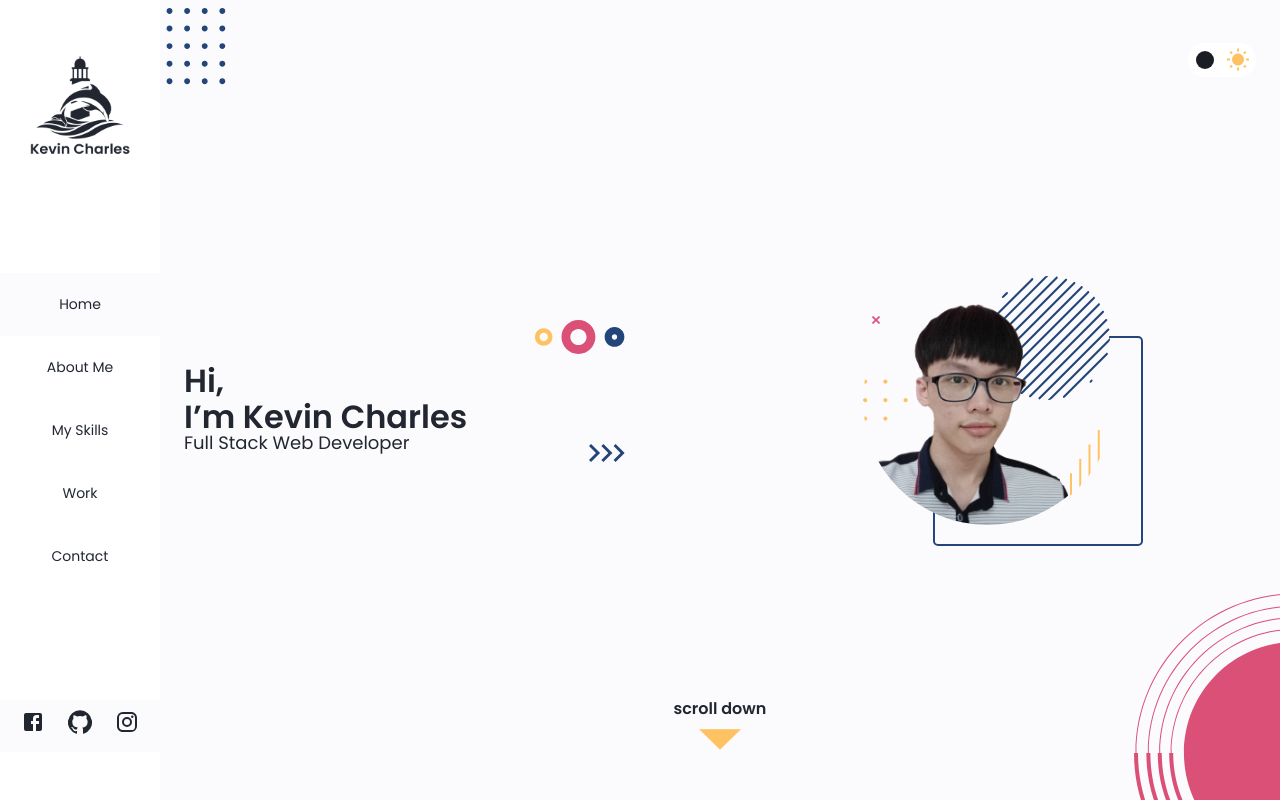
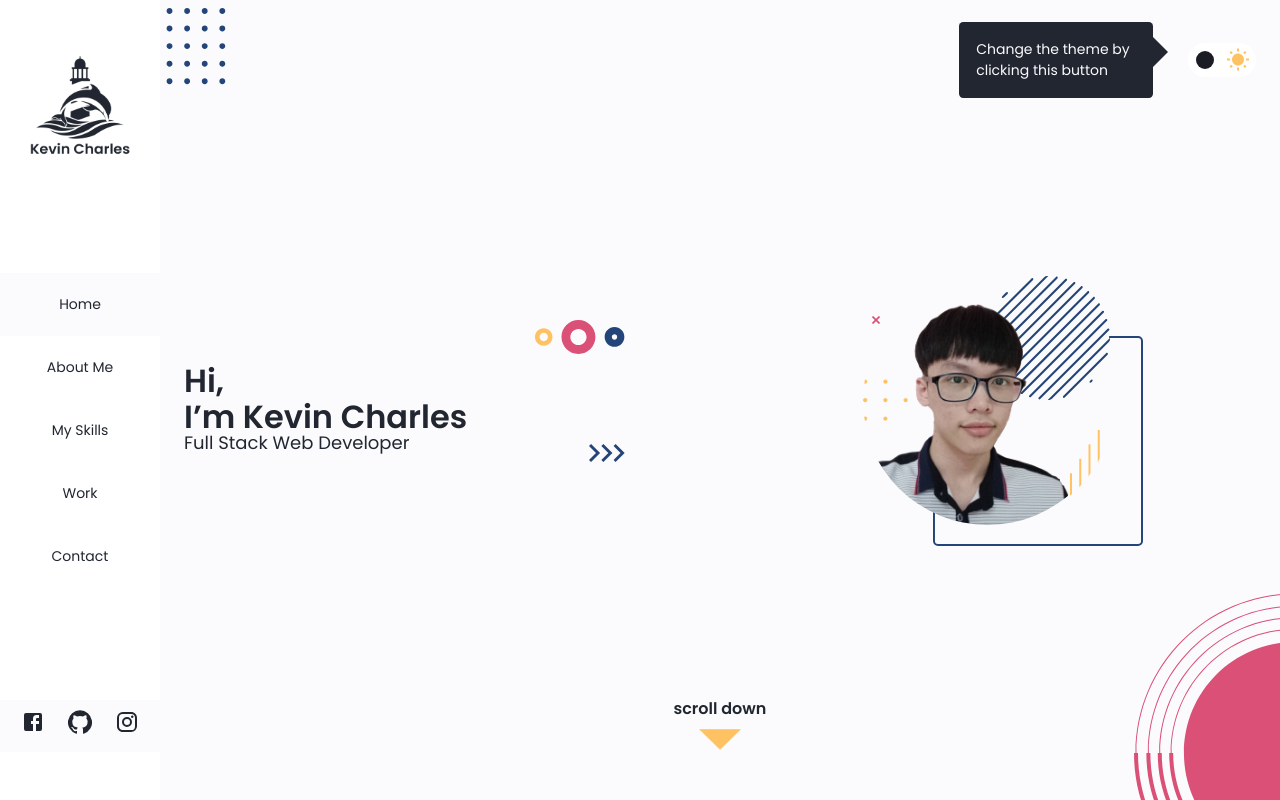
Before and after one commit to kevincharless/myportfolio, a React (Create React App) app: page / in a window 1280 px wide. Shown: the top 800 px of the page. Built offline with nearby package versions, Linux system fonts and the light colour scheme.

Commit message:
User Review

```diff
--- a/src/App.js
+++ b/src/App.js
@@ -1,5 +1,5 @@
 import { Home } from './pages';
-import { BrowserRouter as Router, Switch, Route, Redirect } from 'react-router-dom';
+import { BrowserRouter as Router, Switch, Route } from 'react-router-dom';
 
 const App = ({theme, changeTheme}) => {
 
--- a/src/components/ContactSection/components.js
+++ b/src/components/ContactSection/components.js
@@ -258,11 +258,11 @@ export const DNAAbstractBlue = styled.img`
     z-index: -5;
     top: 45%;
     left: 0%;
-    animation: loop 4s 0s linear  infinite;
+    animation: loop1 4s 0s linear  infinite;
 
-    @keyframes loop {
+    @keyframes loop1 {
         from {
-            transform: rotate(45deg) rotateY(0);
+            transform:  rotate(45deg) rotateY(0);
         }
         to {
             transform: rotate(45deg) rotateY(-360deg);
@@ -275,7 +275,16 @@ export const DNAAbstractRed = styled.img`
     z-index: -5;
     top: 16%;
     left: 60%;
-    animation: loop 4s 0s linear  infinite;
+    animation: loop2 2.5s 0s linear  infinite;
+
+    @keyframes loop2 {
+        from {
+            transform: rotate(45deg) rotateY(0);
+        }
+        to {
+            transform: rotate(45deg) rotateY(360deg);
+        }
+    }
 `
 
 export const DNAAbstractYellow = styled.img`
@@ -283,5 +292,14 @@ export const DNAAbstractYellow = styled.img`
     z-index: -5;
     top: 80%;
     left: 80%;
-    animation: loop 4s 0s linear  infinite;
+    animation: loop3 3s 0s linear  infinite;
+
+    @keyframes loop3 {
+        from {
+            transform: rotate(45deg) rotateY(0);
+        }
+        to {
+            transform: rotate(45deg) rotateY(-360deg);
+        }
+    }
 `
--- a/src/components/ContactSection/index.js
+++ b/src/components/ContactSection/index.js
@@ -290,7 +290,7 @@ const ContactSection = ({theme}) => {
                                     <TextArea aria-label="Message" rowsMin={3} placeholder="Message" name="message" />
                                 </Col>
                                 <Col item xs={12} style={{ padding: '0.5em 0', display: 'flex', justifyContent: 'flex-end' }}>
-                                    <SubmitButton type="submit" value="Send">Send Image</SubmitButton>
+                                    <SubmitButton type="submit" value="Send">Send Message</SubmitButton>
                                 </Col>
                             </Row>
                         </form>
--- a/src/components/Footer/components.js
+++ b/src/components/Footer/components.js
@@ -13,12 +13,12 @@ export const SectionContainer = styled(Container)`
 export const Row = styled(Grid)`
     color: ${({theme}) => theme.colors.secondarytext};
     padding: 0 1.5em 2em 0;
-    font-size: 18px;
+    font-size: 14px;
 
     @media only screen and (max-width: 1366px) {
         padding: 0 1.5em 1em 0;
     }
     @media only screen and (max-width: 600px) {
-        font-size: 14px;
+        font-size: 12px;
     }
 `
--- a/src/components/Sidebar/index.js
+++ b/src/components/Sidebar/index.js
@@ -1,10 +1,10 @@
-import { useState, useEffect } from 'react';
+import { useEffect } from 'react';
 
 import FacebookIcon from '@material-ui/icons/Facebook';
 import GitHubIcon from '@material-ui/icons/GitHub';
 import InstagramIcon from '@material-ui/icons/Instagram';
 
-import { Link, animateScroll as scroll, scrollSpy } from 'react-scroll';
+import { scrollSpy } from 'react-scroll';
 
 
 import { Button, ButtonLink, ButtonList, Container, Logo, SocialMedia, SocialMediaLink } from './components';
@@ -15,10 +15,6 @@ const Sidebar = ({theme}) => {
     useEffect(() => {
         scrollSpy.update();
     }, [])
-
-    const scrollToTop = () => {
-        scroll.scrollToTop();
-    }
 
     const handleSetActive = to => {
         console.log(to);
--- a/src/pages/Home/components.js
+++ b/src/pages/Home/components.js
@@ -25,3 +25,33 @@ export const ModalBackground = styled.div`
 
     opacity: 5%;
 `
+
+export const Information = styled.div`
+    width: 160px;
+    height: auto;
+    background-color: ${({theme}) => theme.colors.text};
+    color: ${({theme}) => theme.colors.primary};
+    padding: 1.2em;
+    position: relative;
+    margin: 2.5em;
+    float: left;
+    font-size: 14px;
+    border-radius: 0.3em;
+    opacity: 0;
+
+    &::after {
+        content: " ";
+        position: absolute;
+        right: -15px;
+        top: 15px;
+        border-top: 15px solid transparent;
+        border-right: none;
+        border-left: 15px solid ${({theme}) => theme.colors.text};
+        border-bottom: 15px solid transparent;
+    }
+
+    @media only screen and (max-width: 600px) {
+        width: 140px;
+        font-size: 12px;
+    }
+`
--- a/src/pages/Home/index.js
+++ b/src/pages/Home/index.js
@@ -1,16 +1,17 @@
-import { useState, useEffect } from 'react';
+import { useState, useRef, useEffect } from 'react';
 import AppBar from '@material-ui/core/AppBar';
 import Drawer from '@material-ui/core/Drawer';
 import Hidden from '@material-ui/core/Hidden';
 import IconButton from '@material-ui/core/IconButton';
 
-import { Element, Events, animateScroll as scroll, scrollSpy, scroller } from 'react-scroll'
+import { Element } from 'react-scroll';
+import { gsap } from 'gsap';
 
 import MenuIcon from '@material-ui/icons/Menu';
 import Toolbar from '@material-ui/core/Toolbar';
 import { makeStyles } from '@material-ui/core/styles';
 
-import { SwitchThemeContainer, ModalBackground } from './components';
+import { SwitchThemeContainer, ModalBackground, Information } from './components';
 import { AboutMeSection, ContactSection, Footer, HeroSection, MySkillsSection, Sidebar, SwitchThemeButton, WorkSection } from '../../components';
 
 const drawerWidth = 160;
@@ -65,6 +66,7 @@ const Home = ({ theme, changeTheme }) => {
     const [isZoom, setIsZoom] = useState('');
     const classes = useStyles();
     const [mobileOpen, setMobileOpen] = useState(false);
+    const infoRef = useRef(null);
 
     const handleDrawerToggle = () => {
         setMobileOpen(!mobileOpen);
@@ -73,6 +75,15 @@ const Home = ({ theme, changeTheme }) => {
     const drawer = (
         <Sidebar theme={theme} />
     );
+
+    useEffect(() => {
+        gsap.to(infoRef.current, {
+            delay: 4.5,
+            keyframes: [
+                {opacity: '100%'}, {delay: 4, opacity: '0'}
+            ]
+        });
+    }, [])
 
     return (
         <div className={classes.root}>
@@ -88,6 +99,9 @@ const Home = ({ theme, changeTheme }) => {
                         <MenuIcon />
                     </IconButton>
                     <SwitchThemeContainer>
+                        <Information ref={infoRef}>
+                            Change the theme by clicking this button
+                        </Information>
                         <SwitchThemeButton theme={theme} changeTheme={changeTheme} />
                     </SwitchThemeContainer>
                 </Toolbar>
```
